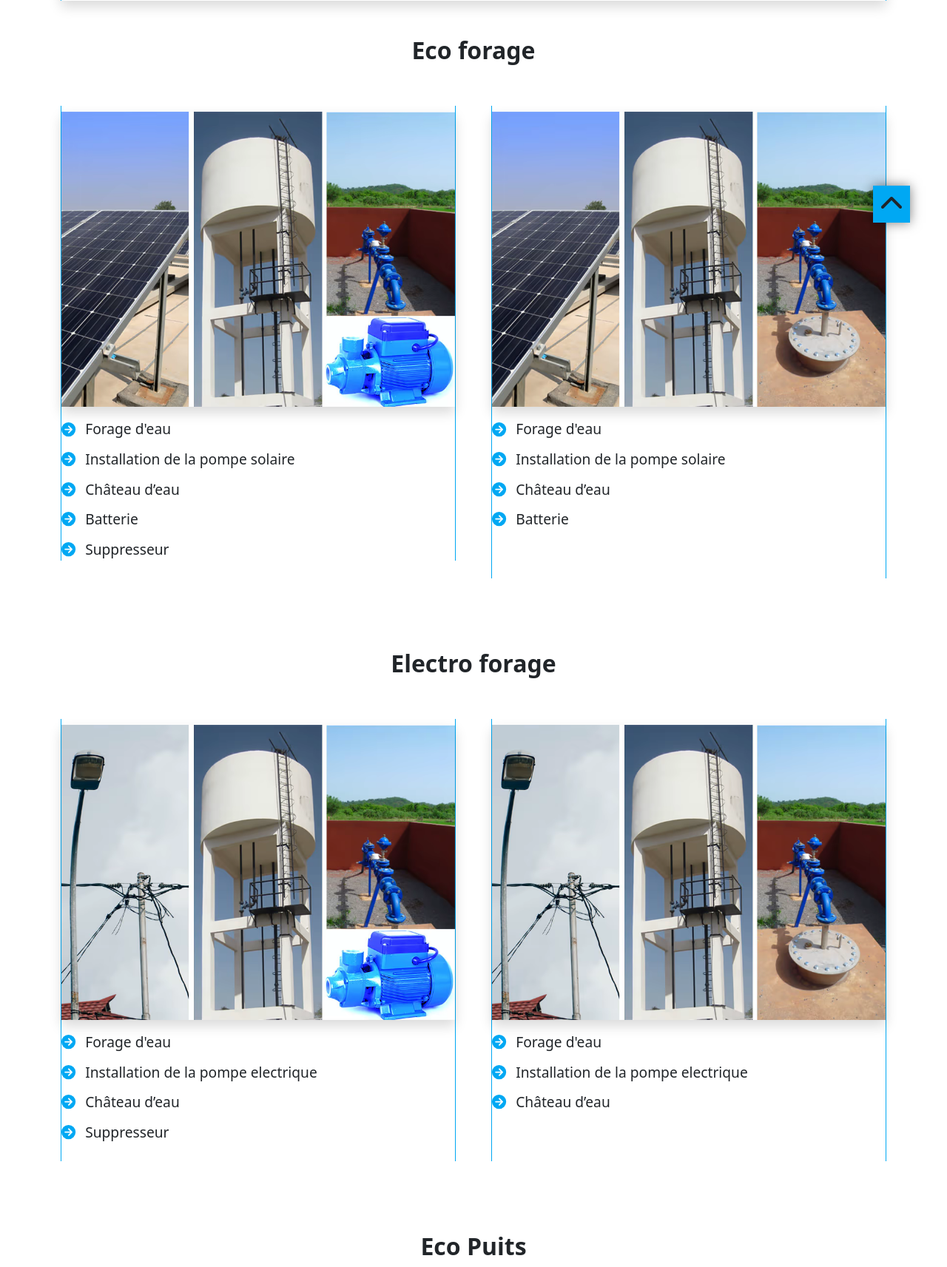
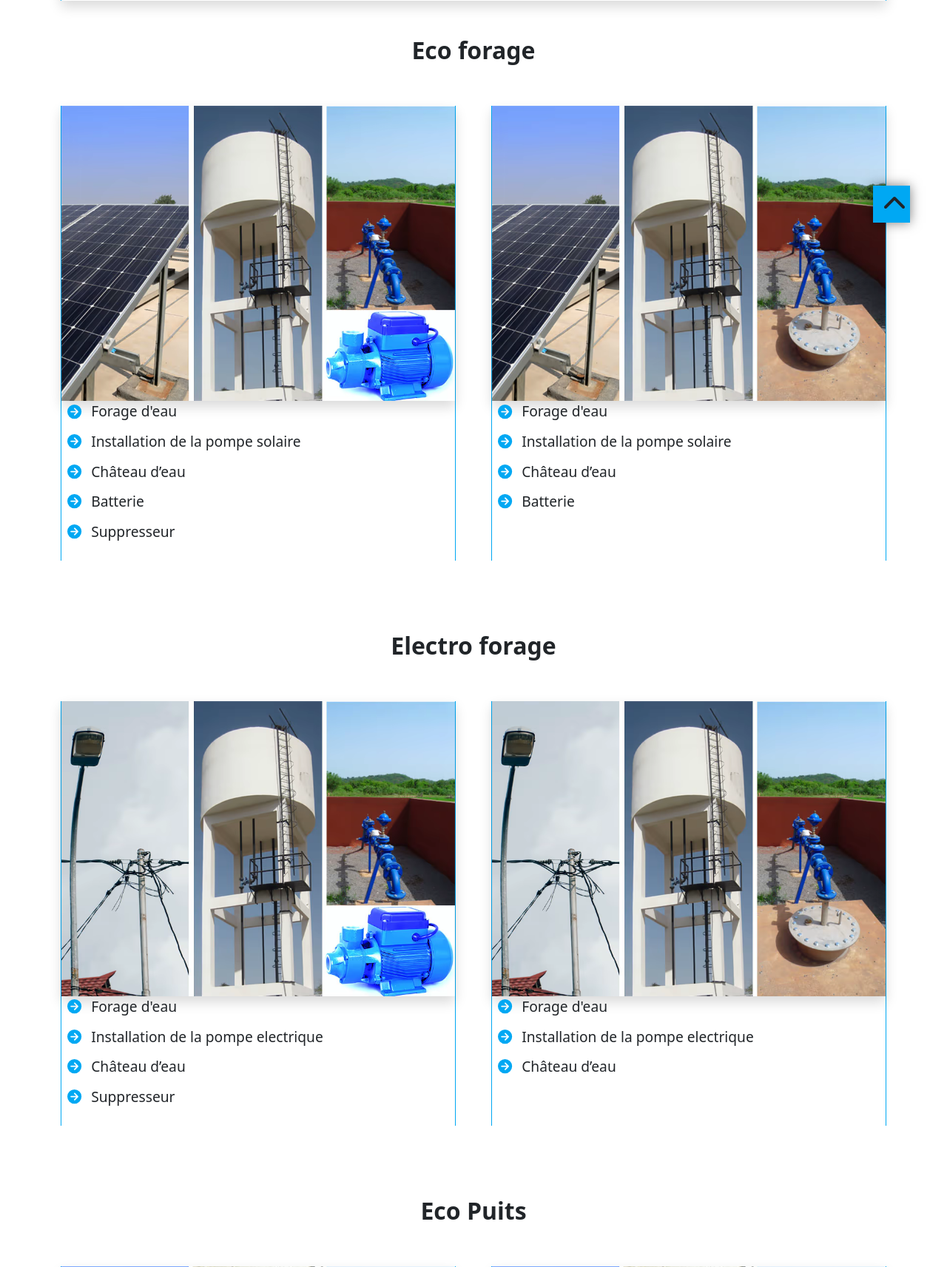
Before and after one commit to euclidessoft/eaulala, a Symfony app: template templates/site/forage.html.twig in a window 1280 px wide. Shown: the part 419-2132 px from the top of the page at 74% size. Run offline with Twig, Linux system fonts and the light colour scheme; the template is opened without the code that fills it, so the values that code supplies are empty; some libraries are stand-ins or nearby versions.

Commit message:
"26-10-23_15-47"

```diff
--- a/public/css/style.css
+++ b/public/css/style.css
@@ -34,6 +34,13 @@
     box-sizing: border-box;
     list-style-type: none;
     text-decoration: none;
+
+}
+
+svg:not(:host).svg-inline--fa, svg:not(:root).svg-inline--fa {
+    overflow: visible;
+    box-sizing: content-box;
+    margin-left: 8px;
 }
 
 .loader {
@@ -537,7 +544,7 @@ b {
 .distribution-banner {
     width: 100%;
     aspect-ratio: 740 / 493;
-    background-image: url(../images/potable3.jpg);
+    background-image: url(../images/distribution.jpg);
     background-size: cover;
     background-position: center;
     background-attachment: scroll;
--- a/templates/site/forage.html.twig
+++ b/templates/site/forage.html.twig
@@ -36,10 +36,10 @@
                         </div>
                     </div>
                     <div class="col-lg-6 mt-5 wow fadeInLeft" data-wow-delay="0.1s">
-                        <div class="border-y-1">
-                            <img class="shadow mb-3 mt-2 w-100 fit-cover"
+                        <div class="border-y-1 h-100">
+                            <img class="shadow  w-100 fit-cover "
                                  src="{{ asset('images/eco-forage-1.avif') }}" alt="eau la la">
-                            <ul class="ps-0 mb-4">
+                            <ul class="ps-0 mb-4 ">
                                 <li>
                                     <i class="fa fa-circle-arrow-right me-2 text-primaire"></i>
                                     {{ "Forage d'eau"|trans }}
@@ -65,7 +65,7 @@
                     </div>
                     <div class="col-lg-6  mt-5 wow fadeInRight" data-wow-delay="0.1s">
                         <div class="border-y-1 h-100">
-                            <img class="shadow mb-3 mt-2 w-100 fit-cover"
+                            <img class="shadow  w-100 fit-cover"
                                  src="{{ asset('images/eco-forage-2.avif') }}" alt="eau la la">
                             <ul class="ps-0">
                                 <li>
@@ -95,7 +95,7 @@
                     </div>
                     <div class="col-lg-6 mt-5 wow fadeInLeft" data-wow-delay="0.1s">
                         <div class="border-y-1 h-100">
-                            <img class="shadow mb-3 mt-2 w-100 fit-cover"
+                            <img class="shadow  w-100 fit-cover"
                                  src="{{ asset('images/electro-forage-1.avif') }}" alt="eau la la">
                             <ul class="ps-0 mb-4">
                                 <li>
@@ -119,7 +119,7 @@
                     </div>
                     <div class="col-lg-6 mt-5 wow fadeInRight" data-wow-delay="0.1s">
                         <div class="border-y-1 h-100">
-                            <img class="shadow mb-3 mt-2 w-100 fit-cover"
+                            <img class="shadow  w-100 fit-cover"
                                  src="{{ asset('images/electro-forage-2.avif') }}" alt="eau la la">
                             <ul class="ps-0">
                                 <li>
@@ -146,7 +146,7 @@
                     </div>
                     <div class="col-lg-6 mt-5 wow fadeInLeft" data-wow-delay="0.1s">
                         <div class="border-y-1 h-100">
-                            <img class="shadow mb-3 mt-2 w-100 fit-cover"
+                            <img class="shadow  w-100 fit-cover"
                                  src="{{ asset('images/eco-puits-1.avif') }}" alt="eau la la">
                             <ul class="ps-0 mb-4">
                                 <li>
@@ -170,7 +170,7 @@
                     </div>
                     <div class="col-lg-6 mt-5 wow fadeInRight" data-wow-delay="0.1s">
                         <div class="border-y-1 h-100">
-                            <img class="shadow mb-3 mt-2 w-100 fit-cover"
+                            <img class="shadow  w-100 fit-cover"
                                  src="{{ asset('images/eco-puits-2.avif') }}" alt="eau la la">
                             <ul class="ps-0">
                                 <li>
@@ -195,7 +195,7 @@
                     </div>
                     <div class="col-lg-6 mt-5 wow fadeInLeft" data-wow-delay="0.1s">
                         <div class="border-y-1 h-100">
-                            <img class="shadow mb-3 mt-2 w-100 fit-cover"
+                            <img class="shadow  w-100 fit-cover"
                                  src="{{ asset('images/electro-puits-1.avif') }}" alt="eau la la">
                             <ul class="ps-0 mb-4">
                                 <li>
@@ -219,7 +219,7 @@
                     </div>
                     <div class="col-lg-6 mt-5 wow fadeInRight" data-wow-delay="0.1s">
                         <div class="border-y-1 h-100">
-                            <img class="shadow mb-3 mt-2 w-100 fit-cover"
+                            <img class="shadow  w-100 fit-cover"
                                  src="{{ asset('images/electro-puits-2.avif') }}" alt="eau la la">
                             <ul class="ps-0">
                                 <li>
```
Also changed, not shown: 1 other file.
